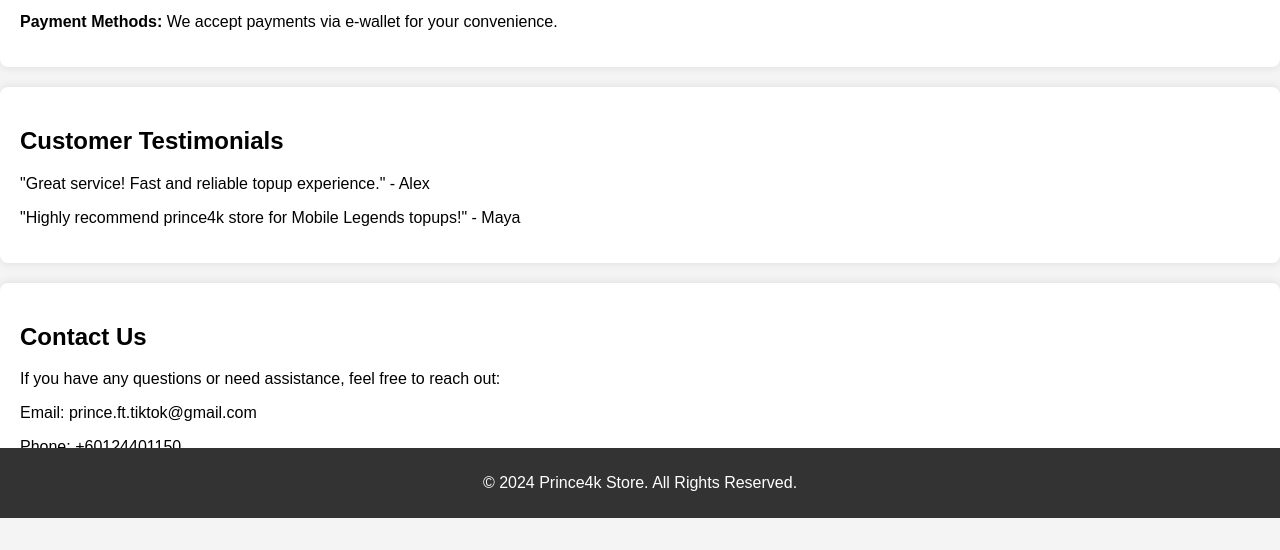
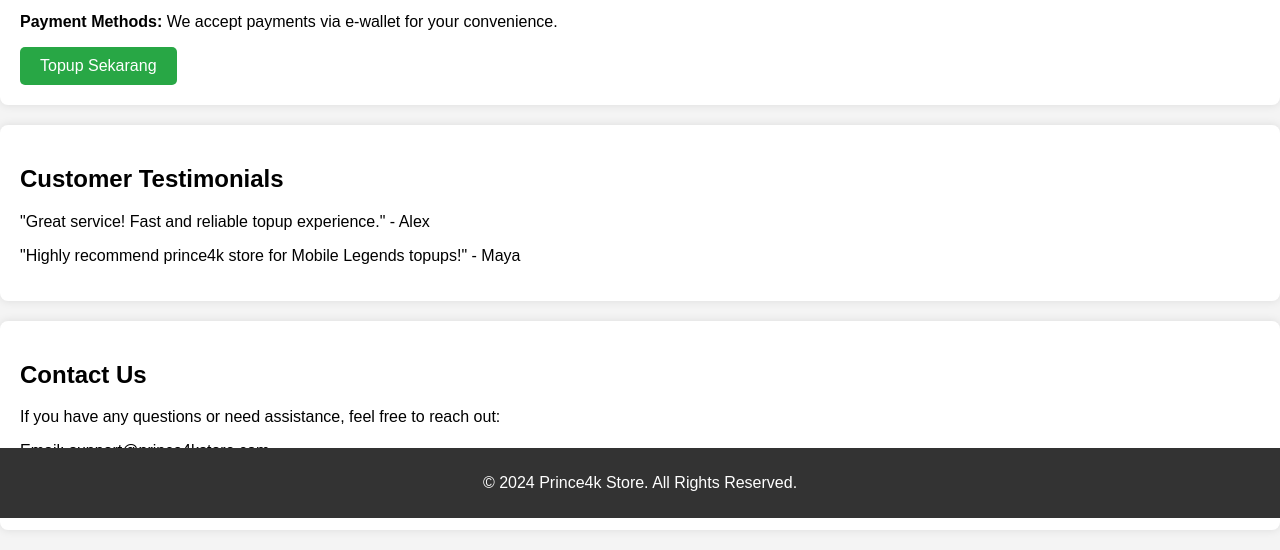
Before and after one commit to PrinceLimit/prince4k-store, a plain HTML site: page index.html in a window 1280 px wide. Shown: the part 282-832 px from the top of the page. Before the commit the page ends 800 px from the top, so only its background shows below. Drawn offline with Linux system fonts and the light colour scheme.

Commit message:
Update index.html

```diff
--- a/index.html
+++ b/index.html
@@ -1,4 +1,3 @@
-
 <!DOCTYPE html>
 <html lang="en">
 <head>
@@ -55,8 +54,18 @@
             width: 100%;
             bottom: 0;
         }
-        .testimonials, .contact {
-            padding: 20px;
+        .button {
+            display: inline-block;
+            padding: 10px 20px;
+            font-size: 16px;
+            color: white;
+            background-color: #28a745;
+            text-decoration: none;
+            border-radius: 5px;
+            transition: background-color 0.3s ease;
+        }
+        .button:hover {
+            background-color: #218838;
         }
     </style>
 </head>
@@ -79,6 +88,10 @@
     <h2>Topup Mobile Legends</h2>
     <p>We provide secure and fast topup services for Mobile Legends players. Choose your topup package and complete your payment via e-wallet.</p>
     <p><strong>Payment Methods:</strong> We accept payments via e-wallet for your convenience.</p>
+
+    <!-- Action Button -->
+    <a href="https://link-ke-pembayaran-anda.com" class="button">Topup Sekarang</a>
+
 </section>
 
 <section id="testimonials" class="testimonials">
@@ -90,8 +103,8 @@
 <section id="contact" class="contact">
     <h2>Contact Us</h2>
     <p>If you have any questions or need assistance, feel free to reach out:</p>
-    <p>Email: prince.ft.tiktok@gmail.com</p>
-    <p>Phone: +60124401150</p>
+    <p>Email: support@prince4kstore.com</p>
+    <p>Phone: +123-456-7890</p>
 </section>
 
 <footer>
```
